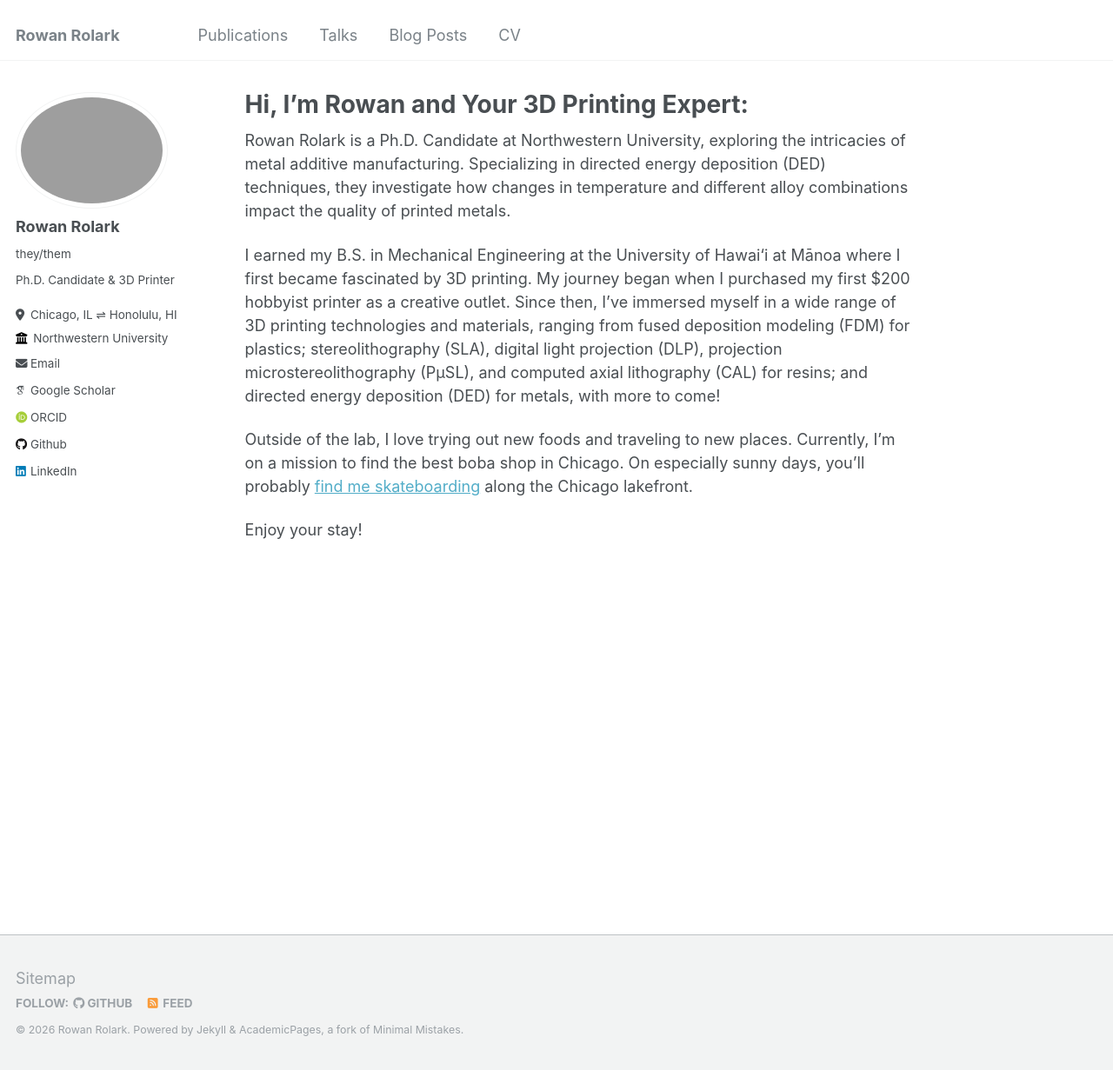
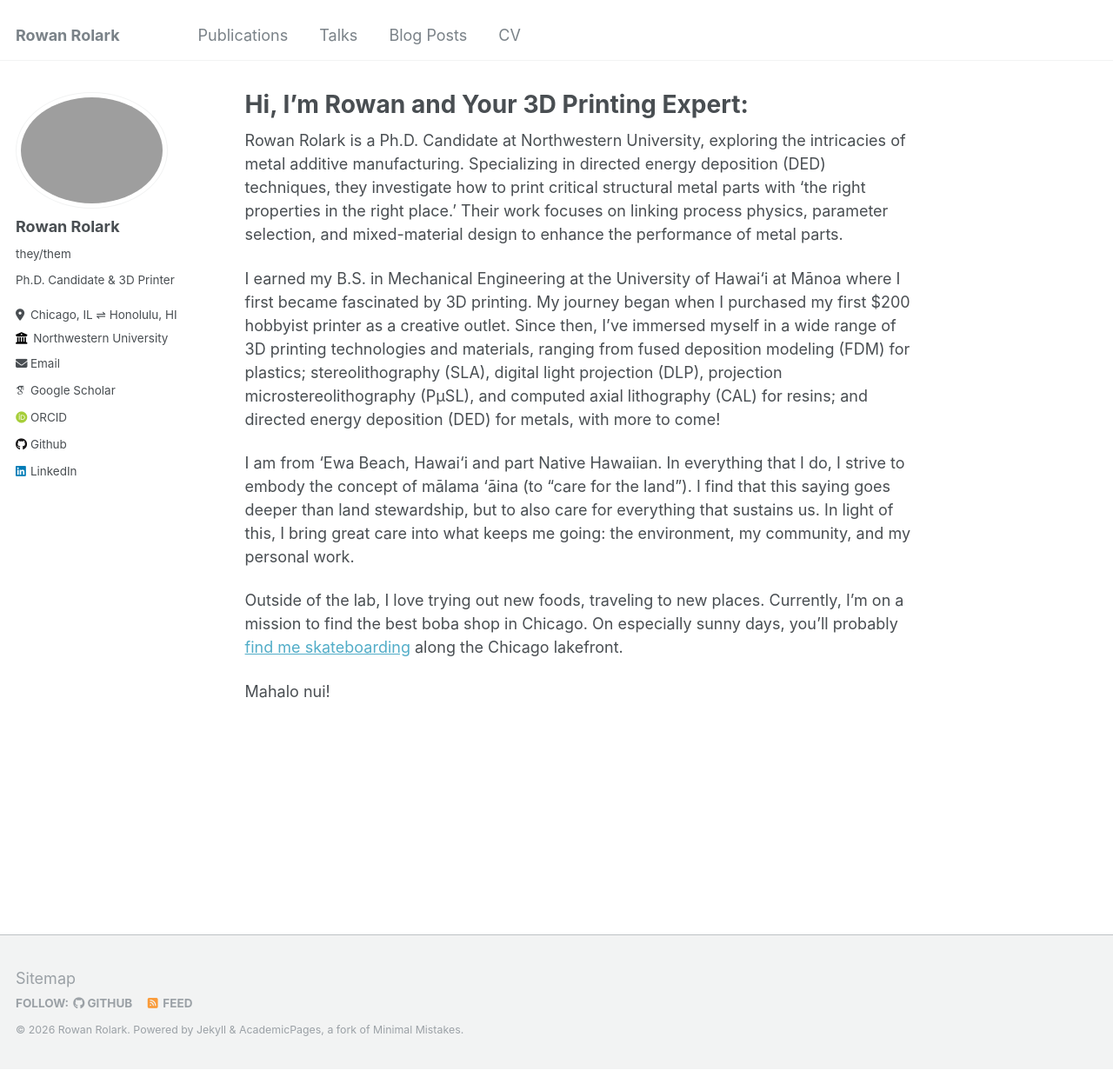
Before and after one commit to rrolark/rrolark.github.io, a Jekyll site: the page built from _pages/about.md, in a window 1280 px wide and 1231 px high. Shown: the whole window at 87% size. Built offline with Jekyll 4.4.1, drawn with Linux system fonts in a browser that asks for light colours; some web fonts are replaced.

Commit message:
updated about me

```diff
--- a/_pages/about.md
+++ b/_pages/about.md
@@ -8,10 +8,13 @@ redirect_from:
 ---
 
 
-Rowan Rolark is a Ph.D. Candidate at Northwestern University, exploring the intricacies of metal additive manufacturing. Specializing in directed energy deposition (DED) techniques, they investigate how changes in temperature and different alloy combinations impact the quality of printed metals.
+Rowan Rolark is a Ph.D. Candidate at Northwestern University, exploring the intricacies of metal additive manufacturing. Specializing in directed energy deposition (DED) techniques, they investigate how to print critical structural metal parts with 'the right properties in the right place.' Their work focuses on linking process physics, parameter selection, and mixed-material design to enhance the performance of metal parts.
 
 I earned my B.S. in Mechanical Engineering at the University of Hawai‘i at Mānoa where I first became fascinated by 3D printing. My journey began when I purchased my first $200 hobbyist printer as a creative outlet. Since then, I've immersed myself in a wide range of 3D printing technologies and materials, ranging from fused deposition modeling (FDM) for plastics; stereolithography (SLA), digital light projection (DLP), projection microstereolithography (PµSL), and computed axial lithography (CAL) for resins; and directed energy deposition (DED) for metals, with more to come!
 
-Outside of the lab, I love trying out new foods and traveling to new places. Currently, I'm on a mission to find the best boba shop in Chicago. On especially sunny days, you'll probably [find me skateboarding](https://dailynorthwestern.com/2022/10/18/photo/captured/captured-students-skateboard-across-the-lakefill-skyline/ "Captured: Students skateboard across the Lakefill skyline") along the Chicago lakefront.
+I am from ‘Ewa Beach, Hawai‘i and part Native Hawaiian. In everything that I do, I strive to embody the concept of mālama ‘āina (to "care for the land"). I find that this saying goes deeper than land stewardship, but to also care for everything that sustains us. In light of this, I bring great care into what keeps me going: the environment, my community, and my personal work.
 
-Enjoy your stay!
+Outside of the lab, I love trying out new foods, traveling to new places. Currently, I'm on a mission to find the best boba shop in Chicago. On especially sunny days, you'll probably [find me skateboarding](https://dailynorthwestern.com/2022/10/18/photo/captured/captured-students-skateboard-across-the-lakefill-skyline/ "Captured: Students skateboard across the Lakefill skyline") along the Chicago lakefront.
+
+
+Mahalo nui!
```
